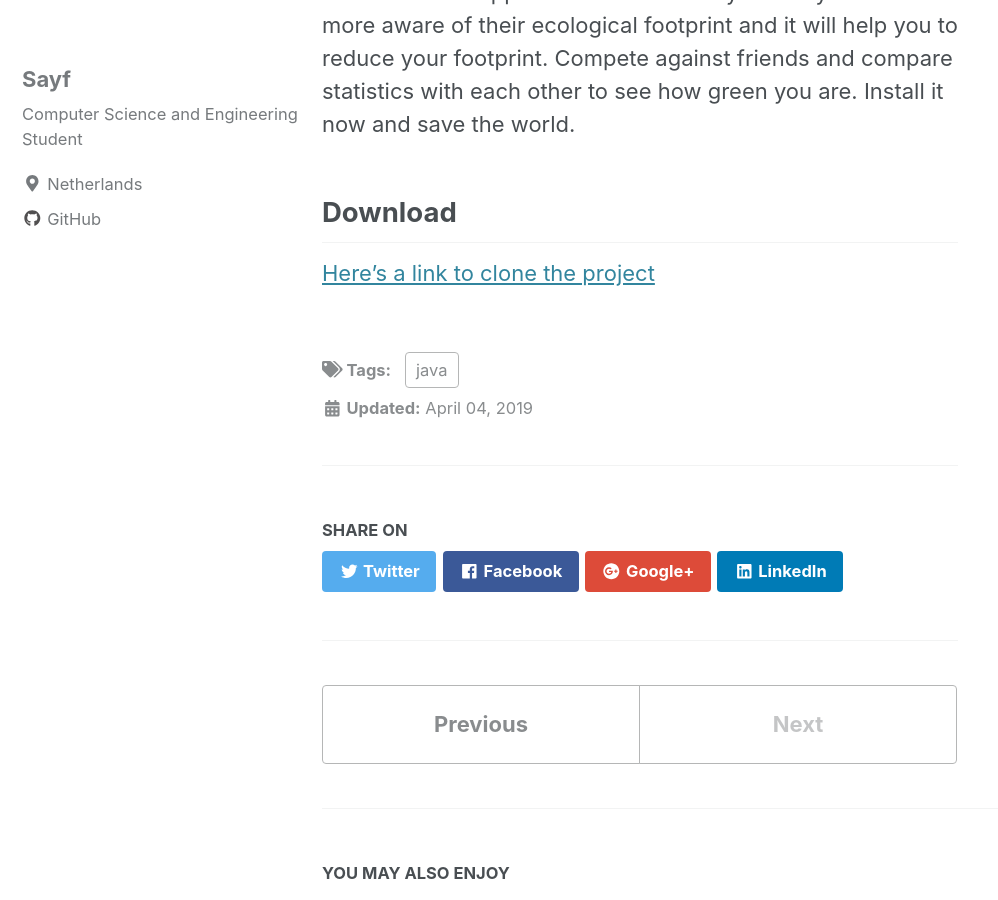
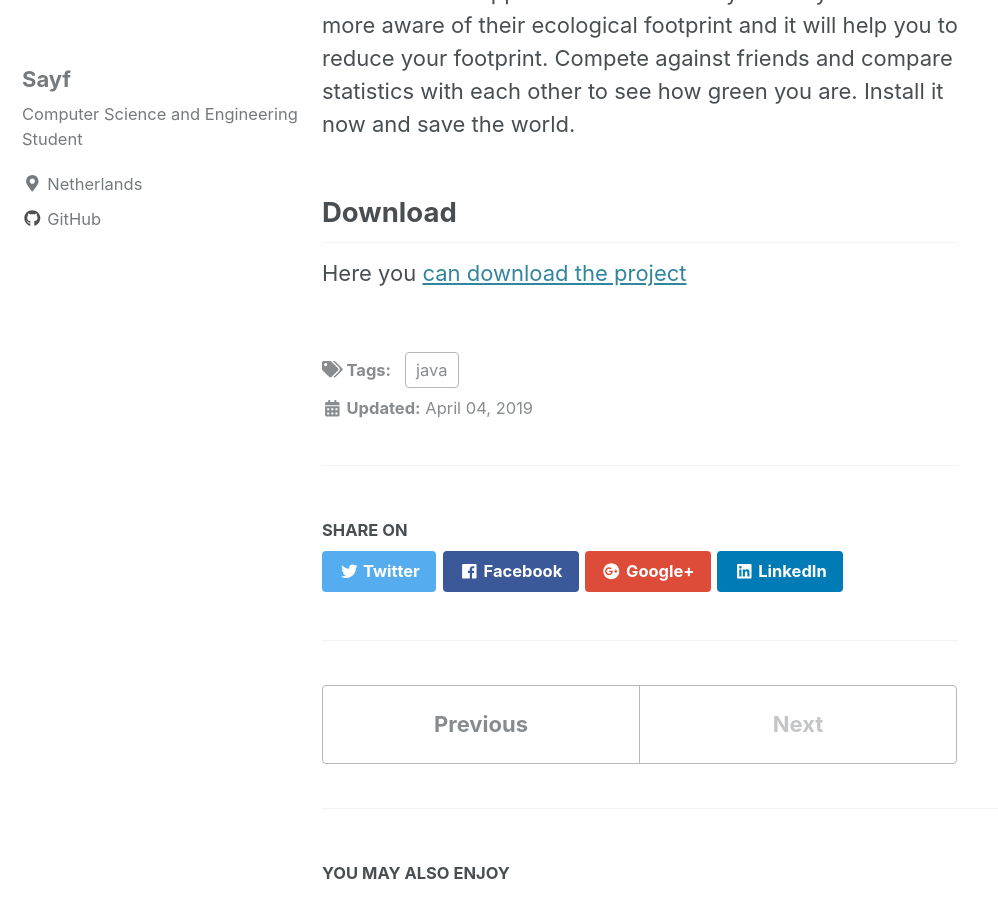
Before and after one commit to imnublet/imnublet.github.io, a Jekyll site: the page built from _posts/2019-03-04-Polar.md, in a window 1280 px wide and 900 px high, scrolled down 743 px. Shown: the whole window, without its empty margins (0-998 px from the left). Built offline with Jekyll 4.4.1, drawn with Linux system fonts in a browser that asks for light colours; cached includes are drawn as plain includes; nearby versions of some CDN libraries.

Commit message:
added download link for polar app

```diff
--- a/_posts/2019-03-04-Polar.md
+++ b/_posts/2019-03-04-Polar.md
@@ -16,4 +16,4 @@ excerpt: "Java"
 Polar is a Java application to make the you and your friends more aware of their ecological footprint and it will help you to reduce your footprint. Compete against friends and compare statistics with each other to see how green you are. Install it now and save the world.
 
 ## Download
-[Here's a link to clone the project](https://gitlab.ewi.tudelft.nl/cse1105/2018-2019/oopp-group-3/template/blob/master/README.md)
+Here you [can download the project]({{https://imnublet.github.io}}/download/file.pdf)
```
Also changed, not shown: 2 other files.
